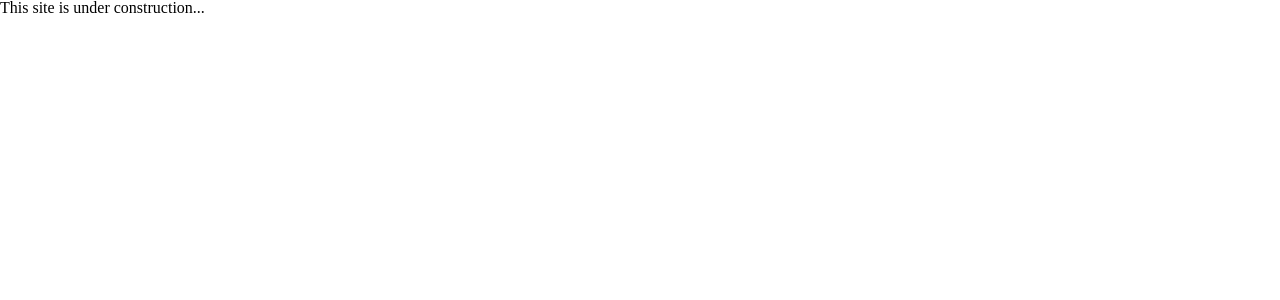
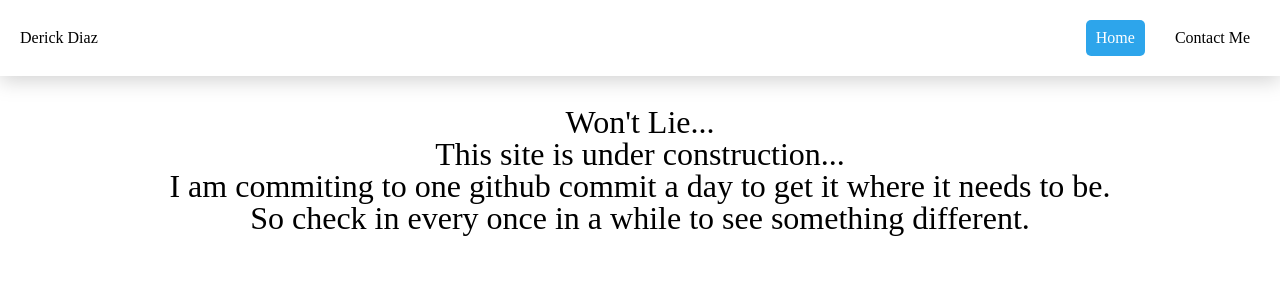
Before and after one commit to derickdiaz/derickdiaz.github.io, a SvelteKit app: page / in a window 1280 px wide. Shown: the top 300 px of the page. Built offline with nearby package versions, Linux system fonts and the light colour scheme.

Commit message:
Added CTA that the site is under construction

```diff
--- /dev/null
+++ b/src/lib/NavBar.svelte
@@ -0,0 +1,50 @@
+<nav>
+    <div class="left-nav centered">
+        <h1>Derick Diaz</h1>
+    </div>
+    <div class="right-nav">
+        <ul>
+            <li class="centered active">Home</li>
+            <li class="centered">Contact Me</li>
+        </ul>
+    </div>
+</nav>
+
+<style>
+    nav {
+        display: flex;
+        justify-content: space-between;
+        padding: 20px 20px;
+        background-color: white;
+        filter: drop-shadow(0px 5px 10px lightgray)
+    }
+
+    .right-nav > ul {
+        display: flex;
+        justify-content: space-between;
+        gap: 20px;
+    }
+
+    .active {
+        background-color: #2DA5EB;
+        color: white;
+    }
+
+    .centered {
+        display: flex;
+        justify-content: center;
+        align-items: center;
+    }
+
+    .right-nav > ul > li {
+        padding: 10px;
+        border-radius: 5px;
+        cursor: pointer;
+    }
+
+    .right-nav > ul > li:hover {
+        background-color: #2DA5EB;
+        color: white;
+    }
+
+</style>
--- a/src/routes/+page.svelte
+++ b/src/routes/+page.svelte
@@ -1,3 +1,26 @@
+<script>
+    import NavBar from "../lib/NavBar.svelte";
+
+</script>
 <div class="content">
-    <h1>This site is under construction...</h1>
+    <NavBar />
+    <div class="cta">
+        <h1>
+            Won't Lie...<br>
+            This site is under construction...<br>
+            I am commiting to one github commit a day to get it where it needs to be.<br>
+            So check in every once in a while to see something different.
+        </h1>
+    </div>
 </div>
+
+<style>
+    .cta {
+        padding-top: 30px;
+        text-align: center;
+    }
+
+    h1 {
+        font-size: 2em;
+    }
+</style>
```
